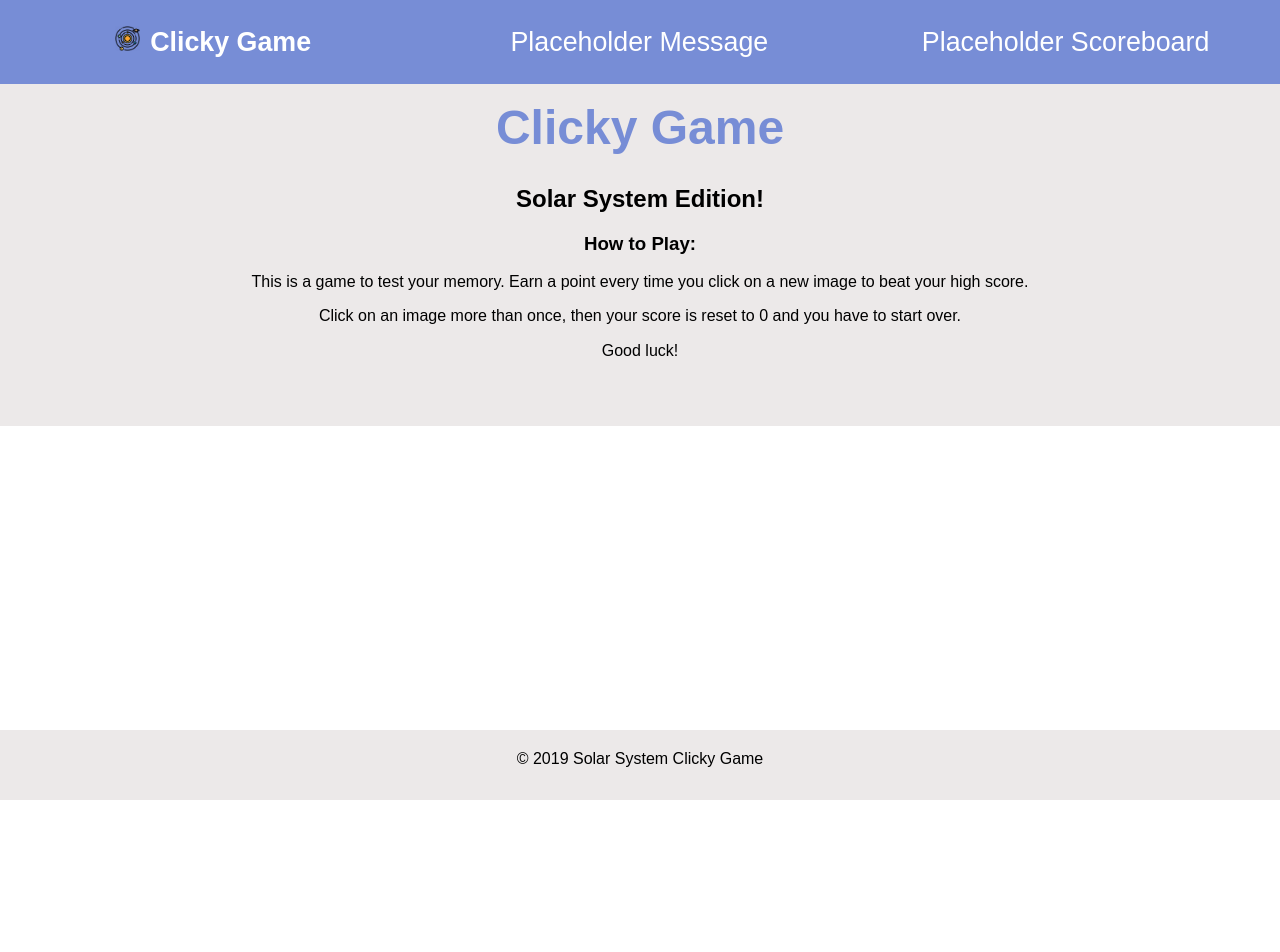
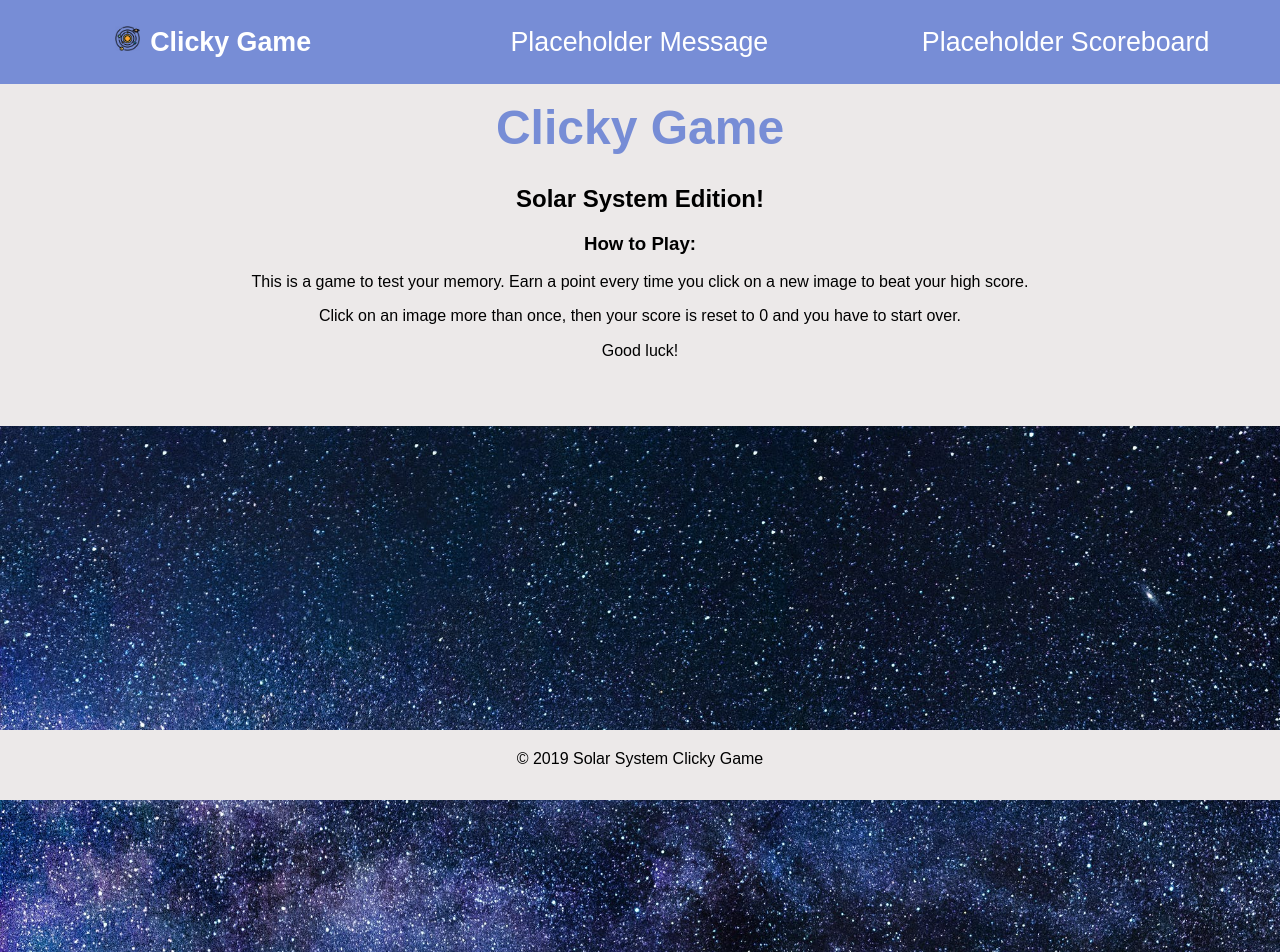
Before and after one commit to ckayv11/clicky-game, a React (Create React App) app: page / in a window 1280 px wide. Shown: the top 952 px of the page. Before the commit the page ends 800 px from the top, so only its background shows below. Built offline with nearby package versions, Linux system fonts and the light colour scheme; grey boxes are pictures that could not be loaded.

Commit message:
added styling to container

```diff
--- a/src/components/Container/style.css
+++ b/src/components/Container/style.css
@@ -0,0 +1,12 @@
+.container {
+    background-image: url("/assets/images/night-sky.jpg");
+    background-size: cover;
+    background-repeat: no-repeat;
+    display: flex;
+    min-height: 100%;
+    flex-wrap: wrap;
+    justify-content: center;
+    padding-top: 50px;
+    padding-bottom: 50px;
+    margin: 0 auto;
+  }
```
